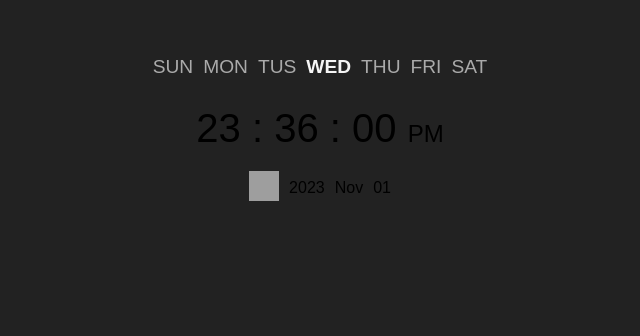
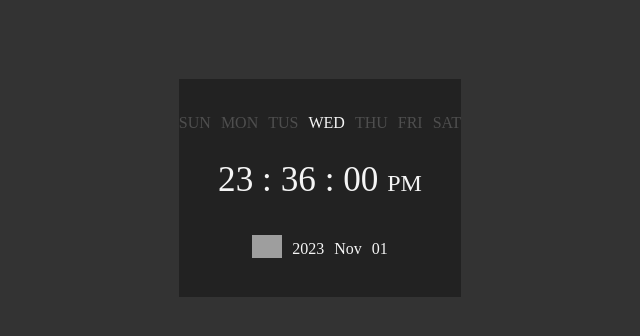
Before and after one commit to itsdarkzeus/clock-face, a plain HTML site: page index.html in a window 1280 px wide. Shown: the part 270-606 px from the top of the page, without its empty margins (320-960 px from the left). Drawn offline with Linux system fonts and the light colour scheme; grey boxes are pictures that could not be loaded.

Commit message:
style.css

```diff
--- a/style.css
+++ b/style.css
@@ -3,53 +3,54 @@ body {
     justify-content: center;
     align-items: center;
     height: 100vh;
-    background-color: #222; /* Dark background color */
-    font-family: 'Digital', Arial, Helvetica, sans-serif; /* Digital font for a futuristic look */
+    background-color: #f5f5f5;
+    font-family: 'Digital'Arial, Helvetica, sans-serif;
     font-weight: normal;
-    margin: 0; /* Remove default margin for full-page display */
+    padding: 50px;
+
+    background-color: #333;
+    color: #f5f5f5;
 }
 
-.clock {
-    width: 300px; /* Adjust the clock's width to your liking */
+#clock {
+    font-size: 36px;
+    color: #333;
+    width: 450px;
+}
+.inside {width: 100%;
+    background-color: #222;
+    padding: 35px 0;
     text-align: center;
 }
-
 .days-of-week {
-    color: #aaa; /* Light gray for non-active days */
+  color: #ffffff33;
   display: flex;
   justify-content: center;
   gap: 10px;
-    font-size: 1.2rem; /* Slightly larger font size */
+  font-size: 1rem;
 }
-
 .active {
-    color: #f5f5f5; /* White for the active day */
-    font-weight: bold; /* Bold text for active day */
+    color: #f5f5f5;
 }
-
 .time {
-    font-size: 2.5em; /* Larger font size for the time */
+    font-size: 2.2em;
     margin-top: 10px;
 }
-
-#ampm {
+#ampm{
     font-size: 1.5rem;
 }
-
-.date {
+.date{
    display: flex;
    align-items: center;
    justify-content: center;
    gap: 10px;
-    margin-top: 20px; /* Slightly reduce the margin */
+   margin-top: 35px
 }
-
 .icon img {
   width: 30px;
-    height: 30px; /* Square icon size for consistency */
+  height: З0px;
 }
-
-.day {
+.day{
 font-size: 1.5rem;
 margin-right: 10px;
 }
```
Lines whose indentation alone changed are shown as unchanged.
